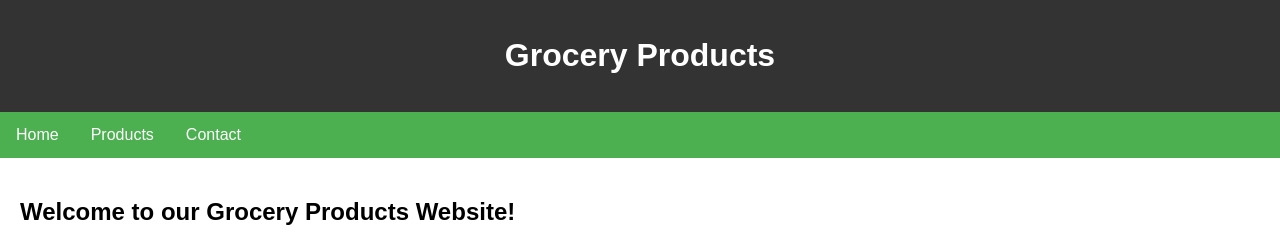
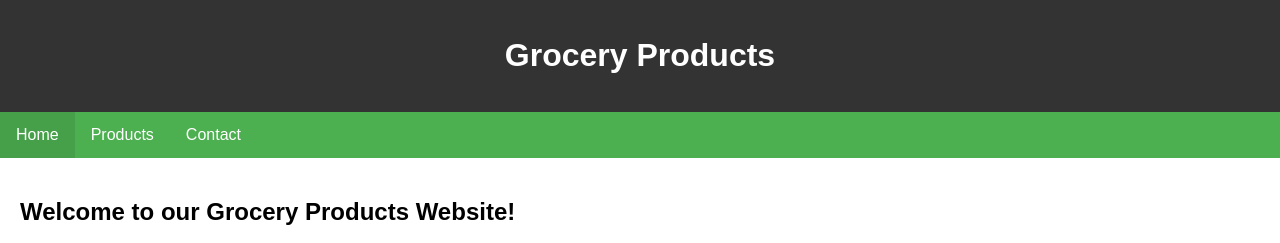
Before and after one commit to boppanapraveen/updated.github.io, a plain HTML site: page index.html in a window 1280 px wide. In both pictures the pointer is over the link "Home". Shown: the top 243 px of the page. Drawn offline with Linux system fonts and the light colour scheme.

Commit message:
Update index.html

```diff
--- a/index.html
+++ b/index.html
@@ -27,10 +27,15 @@
         nav a {
             float: left;
             display: block;
-            color: white;
             text-align: center;
             padding: 14px 16px;
             text-decoration: none;
+            color: #fff; /* Set text color to white */
+        }
+
+        /* Adjust the background color for better contrast */
+        nav a:hover {
+            background-color: #45a049; /* Darker green color on hover */
         }
 
         section {
```
